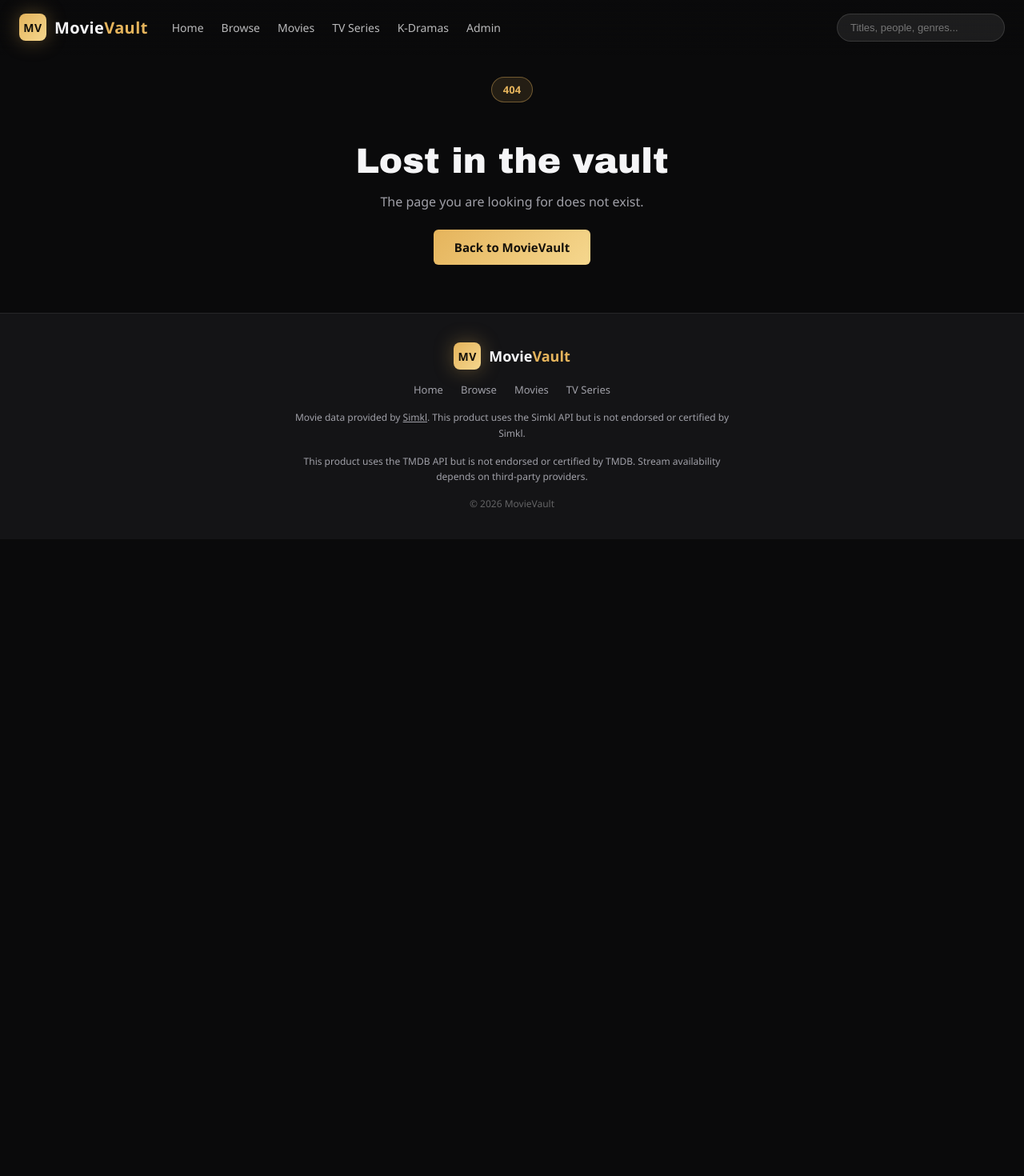
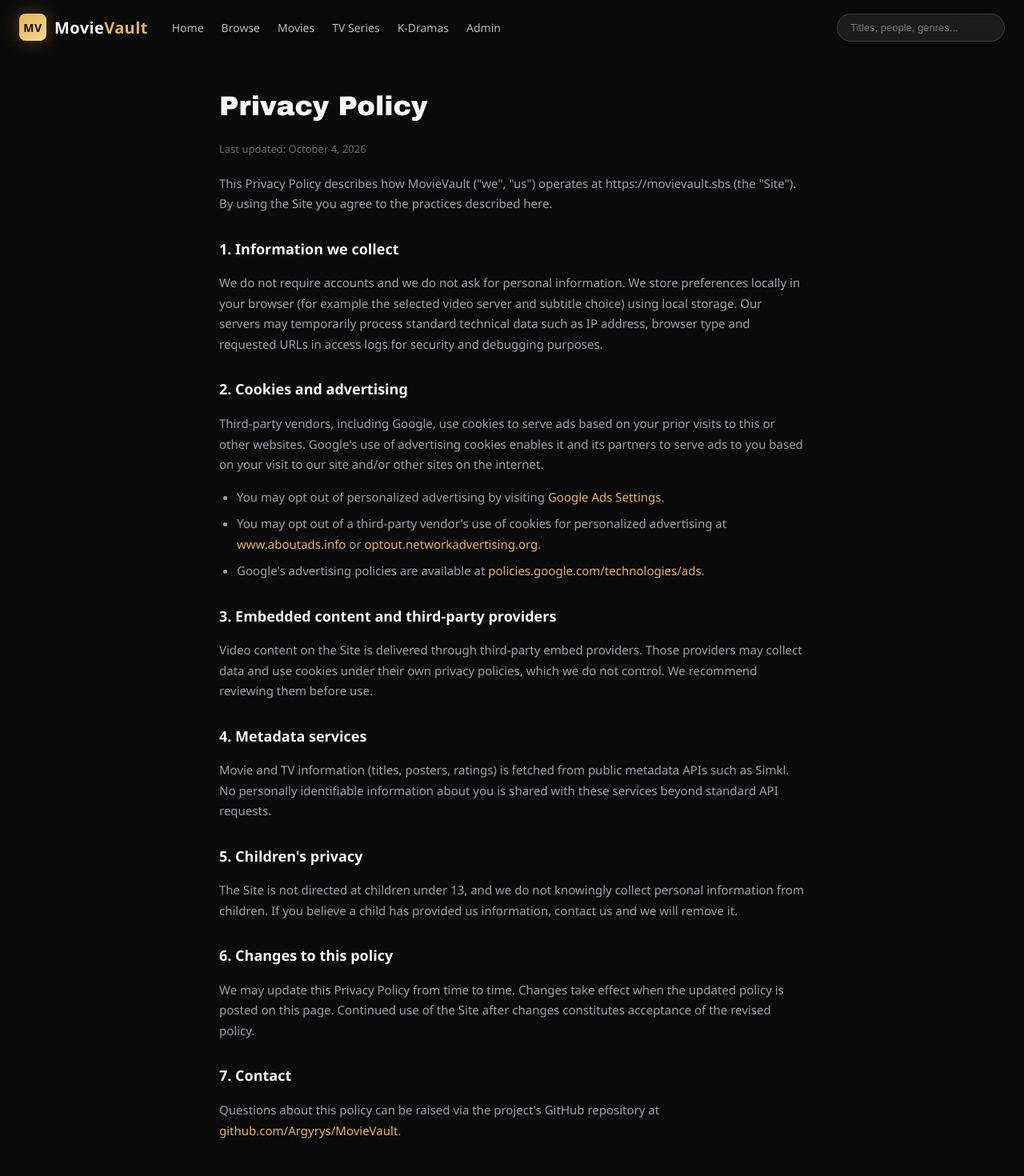
Before and after one commit to Argyrys/MovieVault, a React (Vite) app in the folder client/: page /privacy in a window 1280 px wide. Shown: the top 1470 px of the page at 80% size. Before the commit the page ends 832 px from the top, so only its background shows below. Built offline with nearby package versions, Linux system fonts and the light colour scheme.

Commit message:
Add privacy policy page with AdSense cookie disclosures

```diff
--- a/client/src/App.jsx
+++ b/client/src/App.jsx
@@ -9,6 +9,7 @@
 import TitleDetail from './pages/TitleDetail.jsx';
 import Watch from './pages/Watch.jsx';
 import Admin from './pages/Admin.jsx';
+import Privacy from './pages/Privacy.jsx';
 import NotFound from './pages/NotFound.jsx';
 
 function ScrollToTop() {
@@ -35,6 +36,7 @@
           <Route path="/title/:type/:id" element={<TitleDetail />} />
           <Route path="/watch/:type/:id" element={<Watch />} />
           <Route path="/admin/*" element={<Admin />} />
+          <Route path="/privacy" element={<Privacy />} />
           <Route path="*" element={<NotFound />} />
         </Routes>
         <Footer />
--- a/client/src/components/Footer.jsx
+++ b/client/src/components/Footer.jsx
@@ -16,6 +16,7 @@
           <Link to="/browse">Browse</Link>
           <Link to="/browse?type=movie">Movies</Link>
           <Link to="/browse?type=tv">TV Series</Link>
+          <Link to="/privacy">Privacy</Link>
         </nav>
         <p className="footer-tmdb">
           Movie data provided by <a href="https://simkl.com" target="_blank" rel="noreferrer">Simkl</a>.
--- /dev/null
+++ b/client/src/pages/Privacy.css
@@ -0,0 +1,46 @@
+.privacy-page {
+  max-width: 780px;
+  margin: calc(var(--nav-height) + 40px) auto 60px;
+  padding: 0 24px;
+  color: var(--text-muted);
+  line-height: 1.7;
+  font-size: 15px;
+}
+
+.privacy-page h1 {
+  font-family: var(--font-display);
+  color: var(--text);
+  font-size: 34px;
+  margin-bottom: 4px;
+}
+
+.privacy-page h2 {
+  color: var(--text);
+  font-size: 18px;
+  margin: 28px 0 8px;
+}
+
+.privacy-updated {
+  color: var(--text-dim);
+  font-size: 13px;
+  margin-bottom: 20px;
+}
+
+.privacy-page a {
+  color: var(--accent);
+  text-decoration: none;
+}
+
+.privacy-page a:hover {
+  color: var(--accent-bright);
+  text-decoration: underline;
+}
+
+.privacy-page ul {
+  padding-left: 22px;
+  margin: 10px 0;
+}
+
+.privacy-page li {
+  margin-bottom: 8px;
+}
--- /dev/null
+++ b/client/src/pages/Privacy.jsx
@@ -0,0 +1,98 @@
+import './Privacy.css';
+
+export default function Privacy() {
+  return (
+    <div className="privacy-page">
+      <h1>Privacy Policy</h1>
+      <p className="privacy-updated">Last updated: October 4, 2026</p>
+
+      <p>
+        This Privacy Policy describes how MovieVault ("we", "us") operates at
+        https://movievault.sbs (the "Site"). By using the Site you agree to the practices
+        described here.
+      </p>
+
+      <h2>1. Information we collect</h2>
+      <p>
+        We do not require accounts and we do not ask for personal information. We store
+        preferences locally in your browser (for example the selected video server and
+        subtitle choice) using local storage. Our servers may temporarily process standard
+        technical data such as IP address, browser type and requested URLs in access logs
+        for security and debugging purposes.
+      </p>
+
+      <h2>2. Cookies and advertising</h2>
+      <p>
+        Third-party vendors, including Google, use cookies to serve ads based on your prior
+        visits to this or other websites. Google's use of advertising cookies enables it and
+        its partners to serve ads to you based on your visit to our site and/or other sites
+        on the internet.
+      </p>
+      <ul>
+        <li>
+          You may opt out of personalized advertising by visiting{' '}
+          <a href="https://www.google.com/settings/ads" target="_blank" rel="noreferrer">
+            Google Ads Settings
+          </a>
+          .
+        </li>
+        <li>
+          You may opt out of a third-party vendor's use of cookies for personalized
+          advertising at{' '}
+          <a href="https://www.aboutads.info/choices/" target="_blank" rel="noreferrer">
+            www.aboutads.info
+          </a>{' '}
+          or{' '}
+          <a href="https://optout.networkadvertising.org/" target="_blank" rel="noreferrer">
+            optout.networkadvertising.org
+          </a>
+          .
+        </li>
+        <li>
+          Google's advertising policies are available at{' '}
+          <a href="https://policies.google.com/technologies/ads" target="_blank" rel="noreferrer">
+            policies.google.com/technologies/ads
+          </a>
+          .
+        </li>
+      </ul>
+
+      <h2>3. Embedded content and third-party providers</h2>
+      <p>
+        Video content on the Site is delivered through third-party embed providers. Those
+        providers may collect data and use cookies under their own privacy policies, which
+        we do not control. We recommend reviewing them before use.
+      </p>
+
+      <h2>4. Metadata services</h2>
+      <p>
+        Movie and TV information (titles, posters, ratings) is fetched from public metadata
+        APIs such as Simkl. No personally identifiable information about you is shared with
+        these services beyond standard API requests.
+      </p>
+
+      <h2>5. Children's privacy</h2>
+      <p>
+        The Site is not directed at children under 13, and we do not knowingly collect
+        personal information from children. If you believe a child has provided us
+        information, contact us and we will remove it.
+      </p>
+
+      <h2>6. Changes to this policy</h2>
+      <p>
+        We may update this Privacy Policy from time to time. Changes take effect when the
+        updated policy is posted on this page. Continued use of the Site after changes
+        constitutes acceptance of the revised policy.
+      </p>
+
+      <h2>7. Contact</h2>
+      <p>
+        Questions about this policy can be raised via the project's GitHub repository at{' '}
+        <a href="https://github.com/Argyrys/MovieVault/issues" target="_blank" rel="noreferrer">
+          github.com/Argyrys/MovieVault
+        </a>
+        .
+      </p>
+    </div>
+  );
+}
```
